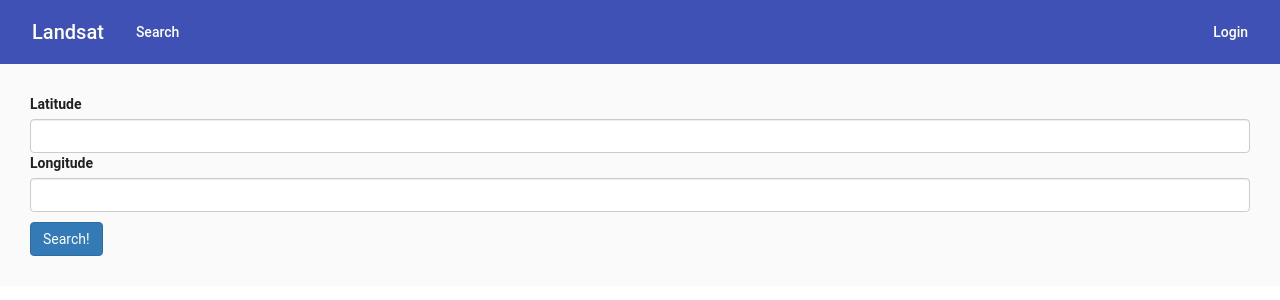
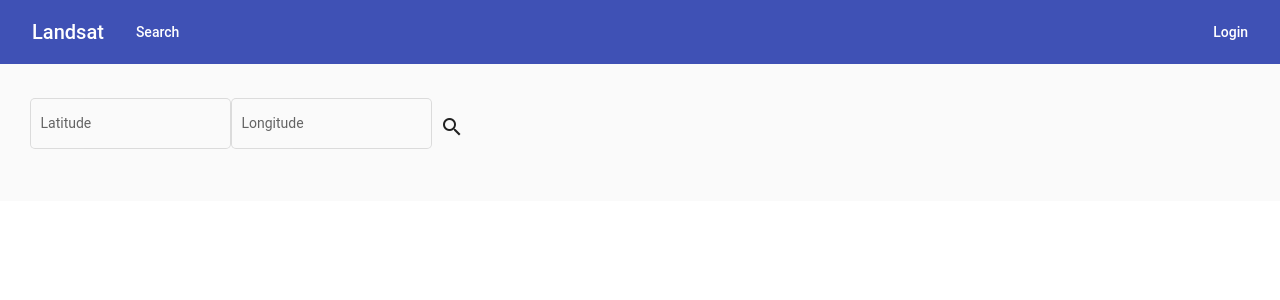
Before and after one commit to JohnHedman/Landsat-Search-Frontend, an Angular app: page / in a window 1280 px wide. Shown: the top 300 px of the page. Built offline with nearby package versions, Linux system fonts and the light colour scheme.

Commit message:
Changed inputs to mat-inputs

```diff
--- a/src/app/app.module.ts
+++ b/src/app/app.module.ts
@@ -7,6 +7,7 @@ import { MatToolbarModule } from '@angular/material/toolbar';
 import { MatIconModule } from '@angular/material/icon';
 import { MatFormFieldModule } from '@angular/material/form-field';
 import { MatButtonModule } from '@angular/material/button';
+import { MatInputModule } from '@angular/material/input';
 import { HttpClientModule } from '@angular/common/http';
 import { AppComponent } from './app.component';
 import { SceneItemComponent } from './scene-item/scene-item.component';
@@ -32,6 +33,7 @@ import { HttpService } from './scene-catalog/http.service';
     MatIconModule,
     MatFormFieldModule,
     MatButtonModule,
+    MatInputModule,
     HttpClientModule,
   ],
   providers: [HttpService],
--- a/src/app/scene-catalog/scene-catalog.component.html
+++ b/src/app/scene-catalog/scene-catalog.component.html
@@ -1,22 +1,22 @@
-<label>Latitude</label>
-<input
-    type="text"
-    class="form-control"
-    [(ngModel)]="latitudeInput">
+<mat-form-field appearance="outline">
+    <mat-label>Latitude</mat-label>
+    <input
+        matInput
+        type="number"
+        [(ngModel)]="latitudeInput">
+</mat-form-field>
 
-<label>Longitude</label>
-<input
-    type="text"
-    class="form-control"
-    [(ngModel)]="longitudeInput">
-
-
-<p>{{latitudeInput}}</p>
-<p>{{longitudeInput}}</p>
+<mat-form-field appearance="outline">
+    <mat-label>Longitude</mat-label>
+    <input
+        matInput
+        type="number"
+        [(ngModel)]="longitudeInput">
+</mat-form-field>
 
 <button
-    class="btn btn-primary"
-    (click)="onSearchElastic()">Search!</button>
+    mat-icon-button
+    (click)="onSearchElastic()"><mat-icon>search</mat-icon></button>
 
 <!-- <p *ngIf="expression">No Results found.  Try to widen your search!</p> -->
 <h3 *ngIf="currentlySearching">Searching ...</h3>
--- a/src/index.html
+++ b/src/index.html
@@ -7,6 +7,7 @@
 
   <meta name="viewport" content="width=device-width, initial-scale=1">
   <link rel="icon" type="image/x-icon" href="favicon.ico">
+  <link href="https://fonts.googleapis.com/icon?family=Material+Icons" rel="stylesheet">
 </head>
 <body>
   <app-root>Loading...</app-root>
```
